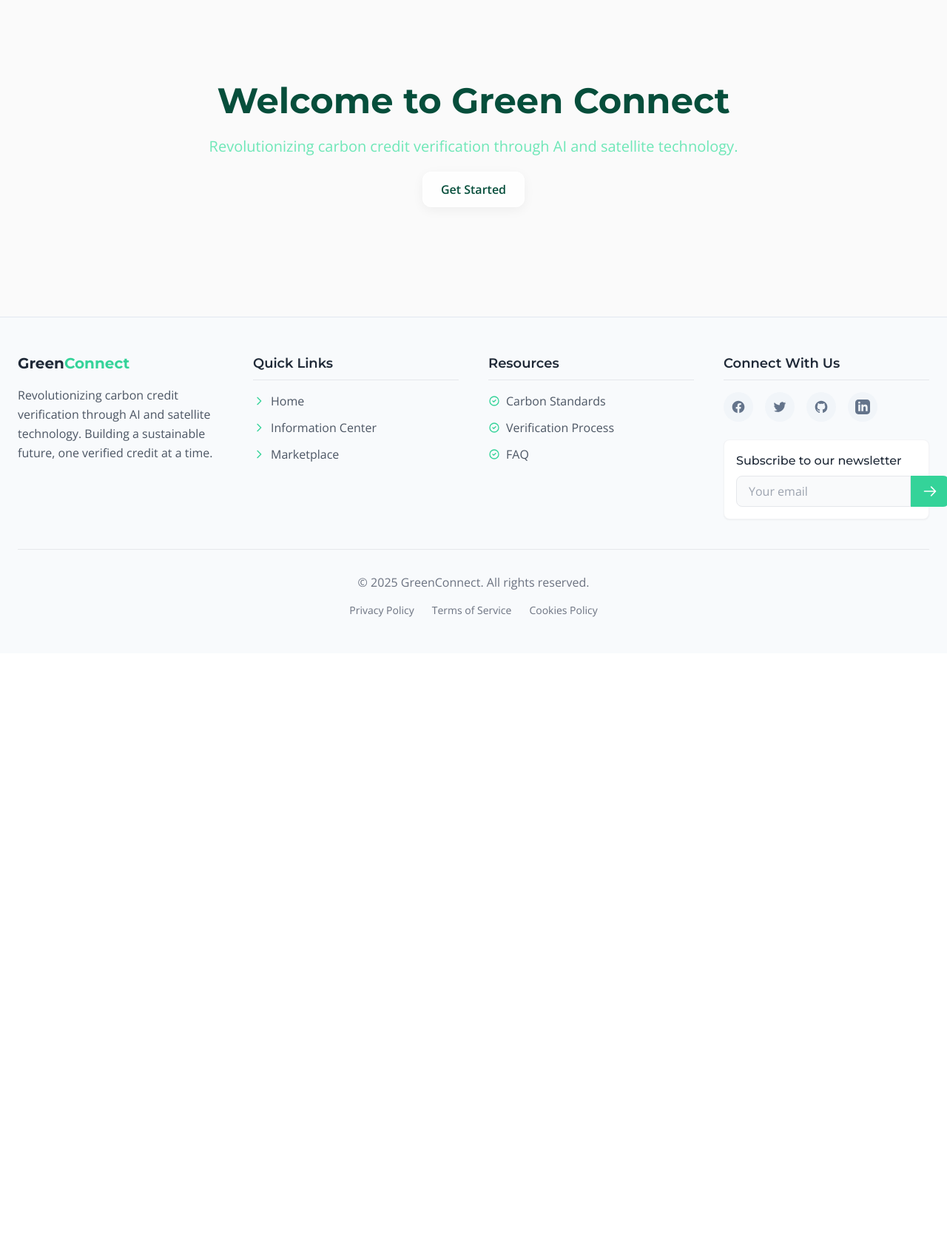
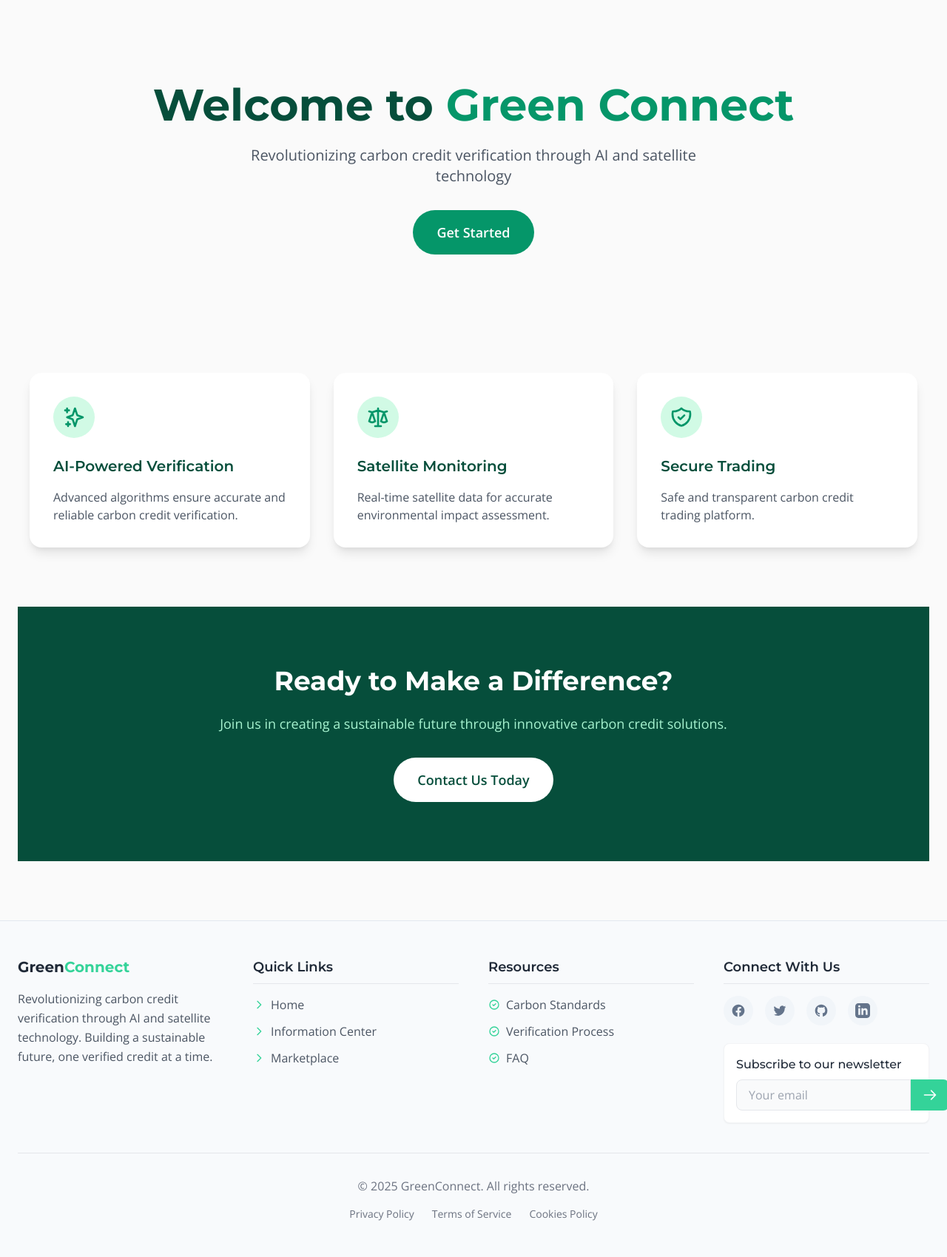
Before and after one commit to LancemDev/greenconnect-rag, a Flask app: page / in a window 1280 px wide. Shown: the part 72-1771 px from the top of the page at 74% size. Before the commit the page ends 906 px from the top, so only its background shows below. Run offline with Flask 3, Linux system fonts and the light colour scheme; parts of the project's set-up code (start-up, migrations or seed data) failed here and were passed over.

Commit message:
Refactor OpenAI service to use OpenAI API client for answer generation; enhance index.html with new hero and features sections

```diff
--- a/api/templates/index.html
+++ b/api/templates/index.html
@@ -1,9 +1,69 @@
 {% extends "layout.html" %}
 {% block title %}Home{% endblock %}
 {% block content %}
-<div class="text-center py-20">
-    <h1 class="text-5xl font-bold text-green-900 mb-6">Welcome to Green Connect</h1>
-    <p class="text-xl text-green-300 mb-8">Revolutionizing carbon credit verification through AI and satellite technology.</p>
-    <a href="/register" class="glass px-6 py-3 rounded-full text-green-900 font-semibold hover:bg-green-600 hover:text-white transition">Get Started</a>
+<div class="hero-pattern">
+    <!-- Hero Section -->
+    <div class="text-center py-20 px-4">
+        <h1 class="text-5xl md:text-6xl font-bold text-green-900 mb-6" data-aos="fade-up">
+            Welcome to <span class="text-green-600">Green Connect</span>
+        </h1>
+        <p class="text-xl text-gray-600 mb-8 max-w-2xl mx-auto" data-aos="fade-up" data-aos-delay="100">
+            Revolutionizing carbon credit verification through AI and satellite technology
+        </p>
+        <a href="/register"
+           class="inline-block bg-green-600 text-white px-8 py-4 rounded-full text-lg font-semibold
+                  hover:bg-green-700 transition-all duration-300 transform hover:-translate-y-1
+                  hover:shadow-xl"
+           data-aos="fade-up"
+           data-aos-delay="200">
+            Get Started
+        </a>
+    </div>
+
+    <!-- Features Section -->
+    <div class="max-w-7xl mx-auto px-4 py-20">
+        <div class="grid md:grid-cols-3 gap-8">
+            <div class="bg-white p-8 rounded-2xl shadow-lg" data-aos="fade-up" data-aos-delay="100">
+                <div class="w-14 h-14 bg-green-100 rounded-full flex items-center justify-center mb-6">
+                    <svg class="w-8 h-8 text-green-600" fill="none" stroke="currentColor" viewBox="0 0 24 24">
+                        <path stroke-linecap="round" stroke-linejoin="round" stroke-width="2" d="M5 3v4M3 5h4M6 17v4m-2-2h4m5-16l2.286 6.857L21 12l-5.714 2.143L13 21l-2.286-6.857L5 12l5.714-2.143L13 3z" />
+                    </svg>
+                </div>
+                <h3 class="text-xl font-semibold text-green-900 mb-4">AI-Powered Verification</h3>
+                <p class="text-gray-600">Advanced algorithms ensure accurate and reliable carbon credit verification.</p>
+            </div>
+
+            <div class="bg-white p-8 rounded-2xl shadow-lg" data-aos="fade-up" data-aos-delay="200">
+                <div class="w-14 h-14 bg-green-100 rounded-full flex items-center justify-center mb-6">
+                    <svg class="w-8 h-8 text-green-600" fill="none" stroke="currentColor" viewBox="0 0 24 24">
+                        <path stroke-linecap="round" stroke-linejoin="round" stroke-width="2" d="M3 6l3 1m0 0l-3 9a5.002 5.002 0 006.001 0M6 7l3 9M6 7l6-2m6 2l3-1m-3 1l-3 9a5.002 5.002 0 006.001 0M18 7l3 9m-3-9l-6-2m0-2v2m0 16V5m0 16H9m3 0h3" />
+                    </svg>
+                </div>
+                <h3 class="text-xl font-semibold text-green-900 mb-4">Satellite Monitoring</h3>
+                <p class="text-gray-600">Real-time satellite data for accurate environmental impact assessment.</p>
+            </div>
+
+            <div class="bg-white p-8 rounded-2xl shadow-lg" data-aos="fade-up" data-aos-delay="300">
+                <div class="w-14 h-14 bg-green-100 rounded-full flex items-center justify-center mb-6">
+                    <svg class="w-8 h-8 text-green-600" fill="none" stroke="currentColor" viewBox="0 0 24 24">
+                        <path stroke-linecap="round" stroke-linejoin="round" stroke-width="2" d="M9 12l2 2 4-4m5.618-4.016A11.955 11.955 0 0112 2.944a11.955 11.955 0 01-8.618 3.04A12.02 12.02 0 003 9c0 5.591 3.824 10.29 9 11.622 5.176-1.332 9-6.03 9-11.622 0-1.042-.133-2.052-.382-3.016z" />
+                    </svg>
+                </div>
+                <h3 class="text-xl font-semibold text-green-900 mb-4">Secure Trading</h3>
+                <p class="text-gray-600">Safe and transparent carbon credit trading platform.</p>
+            </div>
+        </div>
+    </div>
+
+    <!-- CTA Section -->
+    <div class="bg-green-900 text-white py-20">
+        <div class="max-w-4xl mx-auto text-center px-4" data-aos="fade-up">
+            <h2 class="text-3xl md:text-4xl font-bold mb-6">Ready to Make a Difference?</h2>
+            <p class="text-green-200 text-lg mb-8">Join us in creating a sustainable future through innovative carbon credit solutions.</p>
+            <a href="/contact" class="inline-block bg-white text-green-900 px-8 py-4 rounded-full text-lg font-semibold hover:bg-green-100 transition-colors duration-300">
+                Contact Us Today
+            </a>
+        </div>
+    </div>
 </div>
 {% endblock %}
```
Also changed, not shown: api/openai_service.py (+30 -15 lines).
